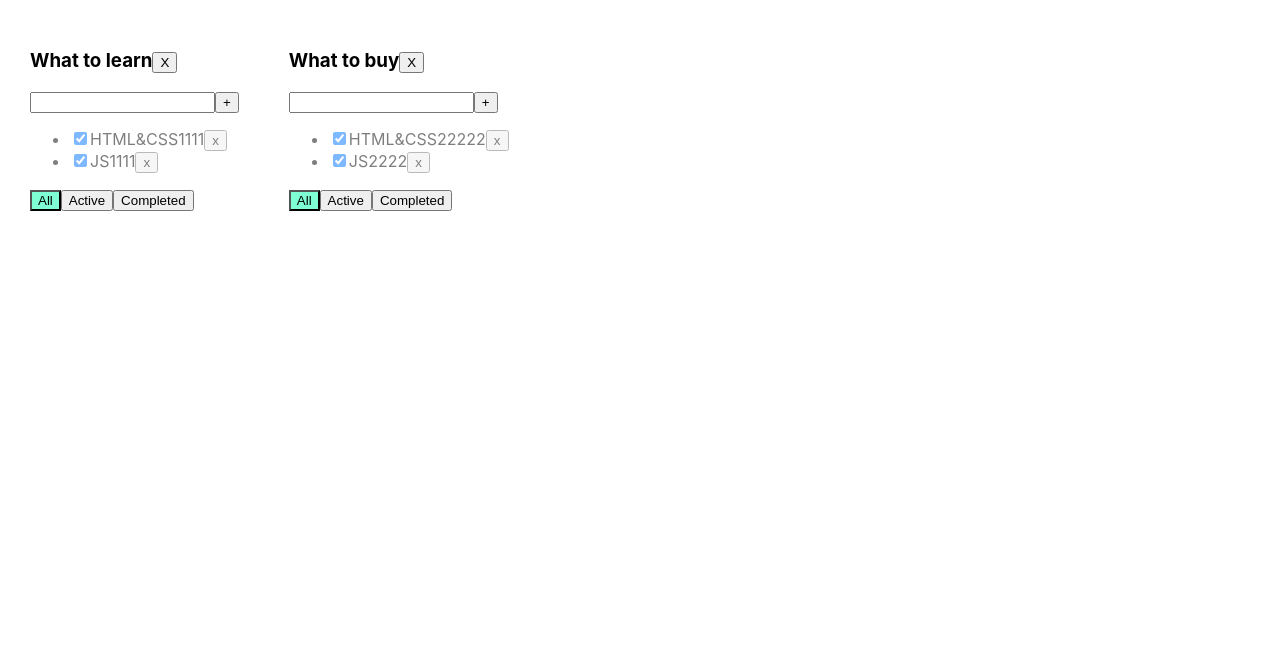
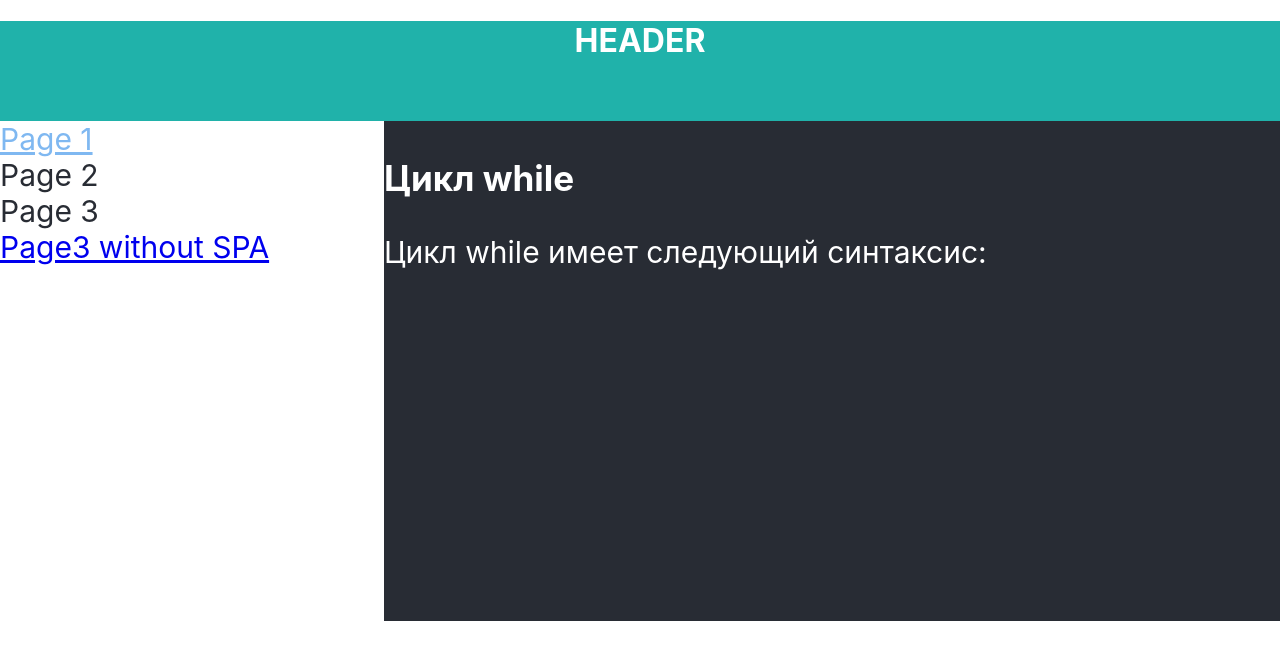
Before and after one commit to genamontana/dop, a React (Create React App) app: page /page/0 in a window 1280 px wide. Shown: the top 660 px of the page. Built offline with nearby package versions, Linux system fonts and the light colour scheme.

Commit message:
Dop 3 Tuesday completed

```diff
--- a/package.json
+++ b/package.json
@@ -10,10 +10,12 @@
     "@types/node": "^16.7.13",
     "@types/react": "^18.0.0",
     "@types/react-dom": "^18.0.0",
+    "@types/react-router-dom": "^5.3.3",
     "@types/styled-components": "^5.1.26",
     "@types/uuid": "^9.0.0",
-    "react": "^18.2.0",
+    "react": "latest",
     "react-dom": "^18.2.0",
+    "react-router-dom": "^6.8.1",
     "react-scripts": "5.0.1",
     "styled-components": "^5.3.6",
     "typescript": "^4.4.2",
--- /dev/null
+++ b/src/dop2/components/Content.tsx
@@ -0,0 +1,15 @@
+import React from 'react';
+import {PagesType} from '../data/dataState';
+
+type ContentType = {
+    page: PagesType
+}
+
+export const Content = (props:ContentType) => {
+    return (
+        <div>
+            <h3>{props.page.heading}</h3>
+            <div>{props.page.about}</div>
+        </div>
+    );
+};
--- a/src/dop2/components/Site.module.css
+++ b/src/dop2/components/Site.module.css
@@ -27,3 +27,14 @@
     color: white;
     font-size: 30px;
 }
+
+.navLink {
+    text-decoration: none;
+    color: #282c34;
+}
+
+
+.nav a.active {
+    color: #7fb8f1;
+    text-decoration: underline;
+}
--- a/src/dop2/components/Site.tsx
+++ b/src/dop2/components/Site.tsx
@@ -1,19 +1,55 @@
 import React from 'react';
 import styles from './Site.module.css'
+import {Navigate, NavLink, Route, Routes} from 'react-router-dom';
+import {PageOne} from './pages/PageOne';
+import {PageTwo} from './pages/PageTwo';
+import {PageThree} from './pages/PageThree';
+import {Error404} from './pages/Error404';
+import {Page} from './pages/Page';
+import {dataState} from '../data/dataState';
 
 
 export const Site = () => {
+
     return (
-        <div>
+        <>
             <div className={styles.header}><h1>HEADER</h1></div>
             <div className={styles.body}>
                 <div className={styles.nav}>
-                    1234
+                    <div>
+                        <NavLink className={({isActive}) => isActive ? styles.active : styles.navLink}
+                                 to={'/page/0'}>
+                            Page 1
+                        </NavLink>
+                    </div>
+                    <div>
+                        <NavLink className={({isActive}) => isActive ? styles.active : styles.navLink}
+                                 to={'/page/1'}>
+                            Page 2
+                        </NavLink>
+                    </div>
+                    <div>
+                        <NavLink className={({isActive}) => isActive ? styles.active : styles.navLink}
+                                 to={'/page/2'}>
+                            Page 3
+                        </NavLink>
+                    </div>
+                    <div><a href="/page3">Page3 without SPA</a></div>
                 </div>
                 <div className={styles.content}>
-               content
+                    <Routes>
+                        <Route path="/" element={<Navigate to={'/page/0'}/>}/>
+
+                        <Route path={'/page/:id'} element={<Page pages={dataState.pages}/>}/>
+
+                        {/*<Route path={'/page1'} element={<PageOne/>}/>
+                        <Route path={'/page2'} element={<PageTwo/>}/>
+                        <Route path={'/page3'} element={<PageThree/>}/>*/}
+
+                        <Route path={'/*'} element={<Error404/>}/>
+                    </Routes>
                 </div>
             </div>
-        </div>
+        </>
     );
 };
--- /dev/null
+++ b/src/dop2/components/pages/Page.tsx
@@ -0,0 +1,17 @@
+import React from 'react';
+import {PagesType} from '../../data/dataState';
+import {useParams} from 'react-router-dom';
+import {Content} from '../Content';
+
+type PageType = {
+    pages: PagesType[]
+}
+
+export const Page = (props: PageType) => {
+    const params = useParams()
+    return (
+        <div>
+            <Content page={props.pages[Number(params.id)]}/>
+        </div>
+    );
+};
--- /dev/null
+++ b/src/dop2/data/dataState.ts
@@ -0,0 +1,26 @@
+export const dataState: DataStateType = {
+    pages:
+        [
+            {
+                heading: "Цикл while",
+                about: " Цикл while имеет следующий синтаксис: ",
+            },
+            {
+                heading: "Цикл for",
+                about: " Цикл for имеет следующий синтаксис: ",
+            },
+            {
+                heading: "Конструкция \"switch\"",
+                about: " Конструкция switch заменяет собой сразу несколько if.",
+            },
+        ],
+}
+
+export type DataStateType = {
+    pages: Array<PagesType>
+}
+
+export type PagesType = {
+    heading: string
+    about: string
+}
--- a/src/index.tsx
+++ b/src/index.tsx
@@ -3,8 +3,9 @@ import ReactDOM from 'react-dom/client';
 import './index.css';
 import App from './App';
 import reportWebVitals from './reportWebVitals';
-import App1 from './dop1/App1';
-//import App2 from './dop2/App2';
+//import App1 from './dop1/App1';
+import App2 from './dop2/App2';
+import {BrowserRouter} from 'react-router-dom';
 //import App3 from './dop3/App3';
 //import App4 from './dop4/App4';
 
@@ -12,14 +13,20 @@ const root = ReactDOM.createRoot(
     document.getElementById('root') as HTMLElement
 );
 root.render(
+    <BrowserRouter>
+        <App2/>
+    </BrowserRouter>
+    /*
     <React.StrictMode>
-        {/*<App/>*/}
-        <App1/>
-        {/*<App2/>*/}
-        {/*<App3/>*/}
-       {/* <App4/>*/}
+        {/!*<App/>*!/}
+        {/!*<App1/>*!/}
+        {/!*<App2/>*!/}
+        {/!*<App3/>*!/}
+        {/!* <App4/>*!/}
     </React.StrictMode>
-);
+    */
+)
+;
 
 // If you want to start measuring performance in your app, pass a function
 // to log results (for example: reportWebVitals(console.log))
```
Also changed, not shown: 1 other file (tests, documents, lock files or other folders).
